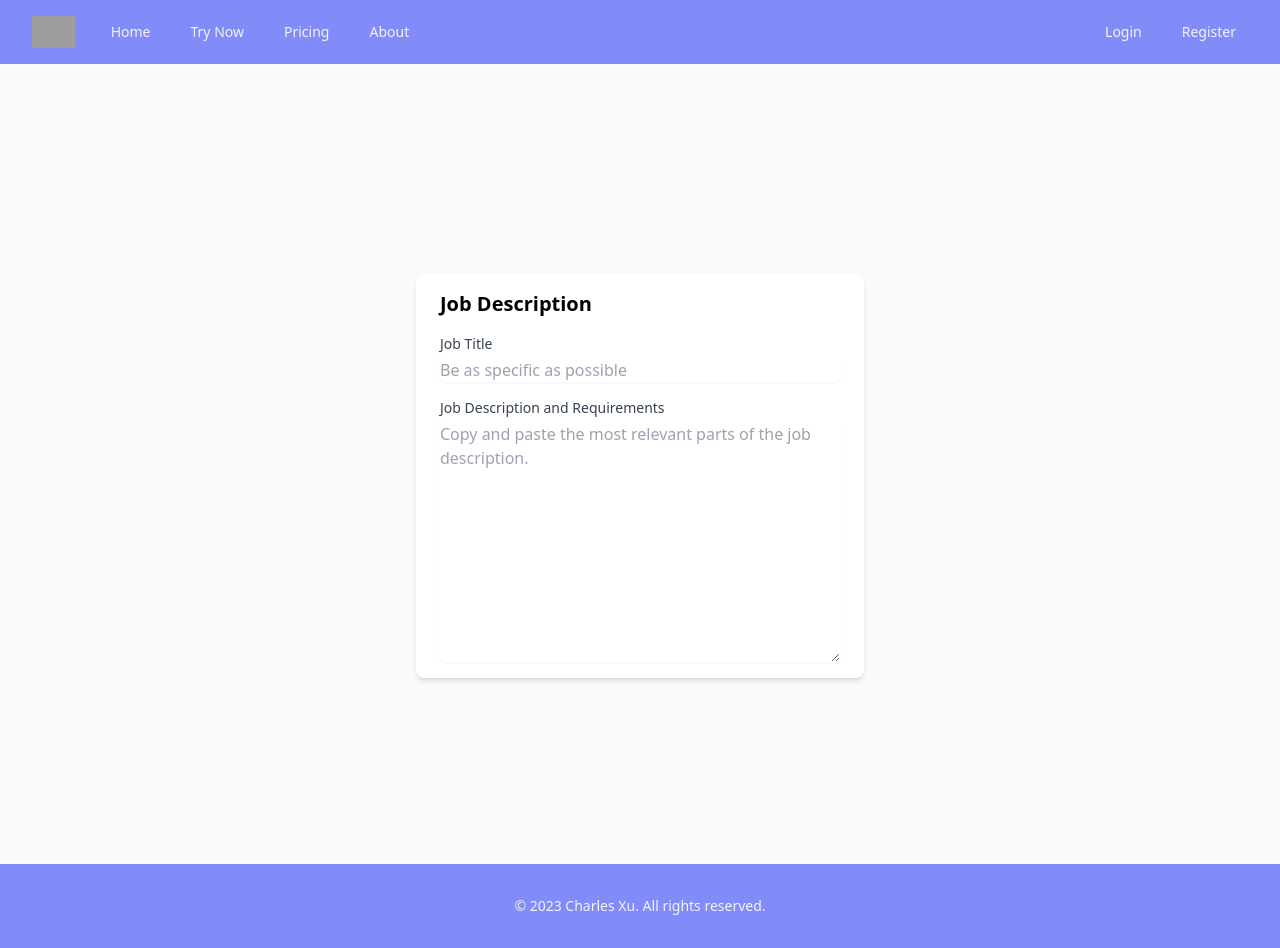
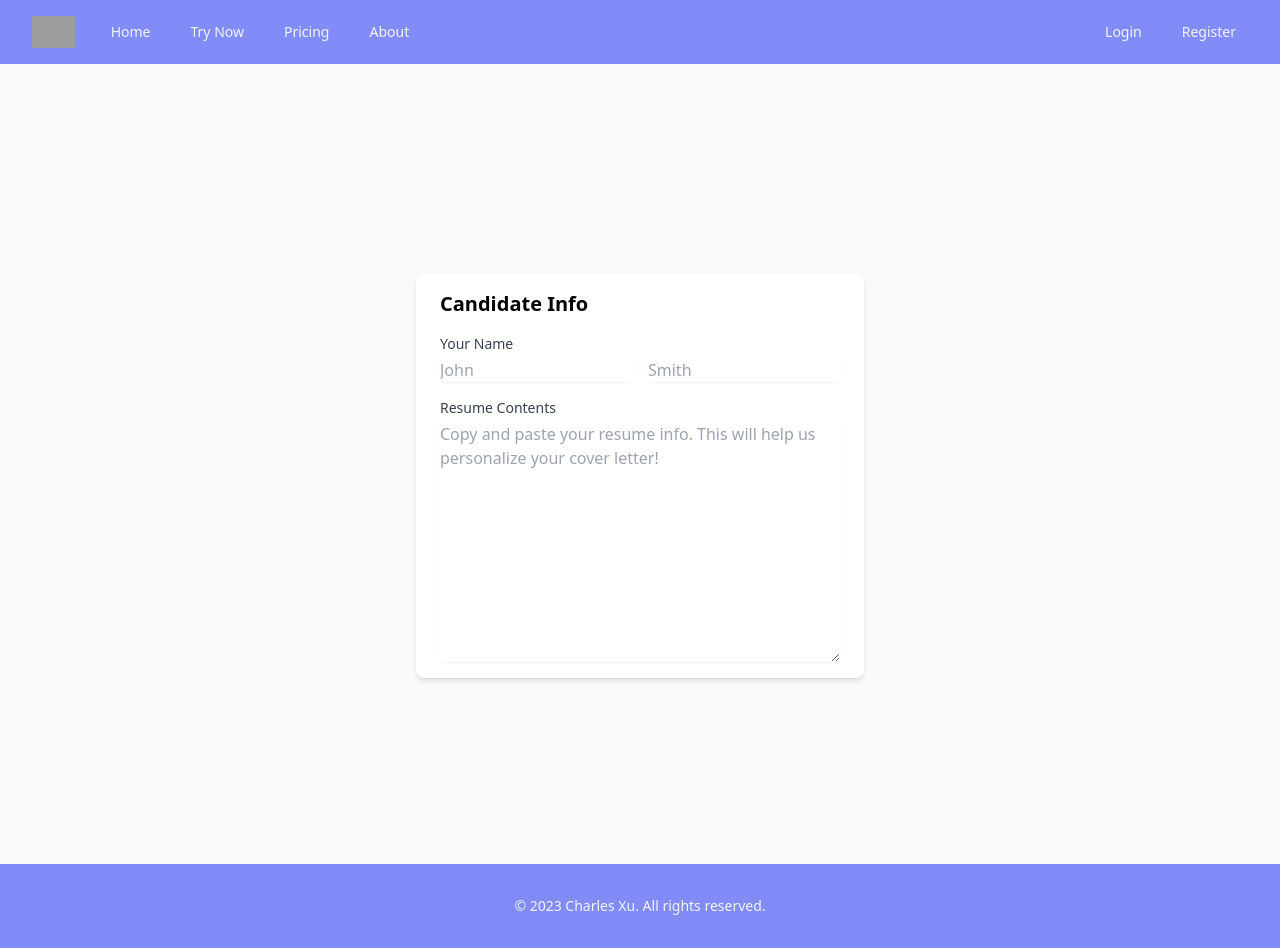
Before and after one commit to charlesxu27/covrd, a Next.js app: page /trynow in a window 1280 px wide. Built offline with nearby package versions, Linux system fonts and the light colour scheme; grey boxes are pictures that could not be loaded.

Commit message:
redirect try now button to try now page

```diff
--- a/components/MainForm.tsx
+++ b/components/MainForm.tsx
@@ -5,19 +5,19 @@ import JobForm from "./JobForm";
 
 export default function MainForm() {
   interface FormData {
-    firstName: string,
-    lastName: string,
-    resumeText: string,
-    hiringManagerName: string,
-    companyName: string,
-    address1: string,
-    address2: string,
-    city: string,
-    state: string,
-    zipcode: string
+    firstName: string;
+    lastName: string;
+    resumeText: string;
+    hiringManagerName: string;
+    companyName: string;
+    address1: string;
+    address2: string;
+    city: string;
+    state: string;
+    zipcode: string;
   }
 
-  const [step, setStep] = useState(3)
+  const [step, setStep] = useState(1);
   const [formData, setFormData] = useState<FormData>({
     firstName: "",
     lastName: "",
@@ -28,7 +28,7 @@ export default function MainForm() {
     address2: "",
     city: "",
     state: "",
-    zipcode: ""
+    zipcode: "",
   });
 
   const nextStep = () => {
@@ -41,12 +41,29 @@ export default function MainForm() {
 
   switch (step) {
     case 1:
-      return <CandidateForm formData={formData} setFormData={setFormData} nextStep={nextStep} />;
+      return (
+        <CandidateForm
+          formData={formData}
+          setFormData={setFormData}
+          nextStep={nextStep}
+        />
+      );
     case 2:
-      return <HiringManagerForm formData={formData} setFormData={setFormData} nextStep={nextStep} prevStep={prevStep} />;
+      return (
+        <HiringManagerForm
+          formData={formData}
+          setFormData={setFormData}
+          nextStep={nextStep}
+          prevStep={prevStep}
+        />
+      );
     case 3:
-      return <JobForm formData={formData} setFormData={setFormData} prevStep={prevStep} />;
+      return (
+        <JobForm
+          formData={formData}
+          setFormData={setFormData}
+          prevStep={prevStep}
+        />
+      );
   }
-
-
 }
--- a/pages/index.tsx
+++ b/pages/index.tsx
@@ -47,7 +47,7 @@ const Home: NextPage = () => {
                 </p>
                 <div className="mt-10 flex items-center justify-center gap-x-6">
                   <Link
-                    href="/register"
+                    href="/trynow"
                     className="rounded-md bg-indigo-600 px-3.5 py-1.5 text-base font-semibold leading-7 text-white shadow-sm hover:bg-indigo-500 focus-visible:outline focus-visible:outline-2 focus-visible:outline-offset-2 focus-visible:outline-indigo-600"
                   >
                     Try for Free
```
